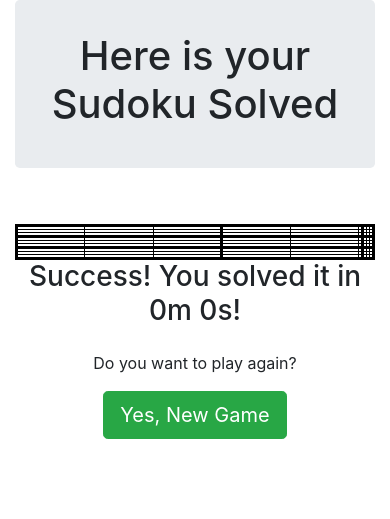
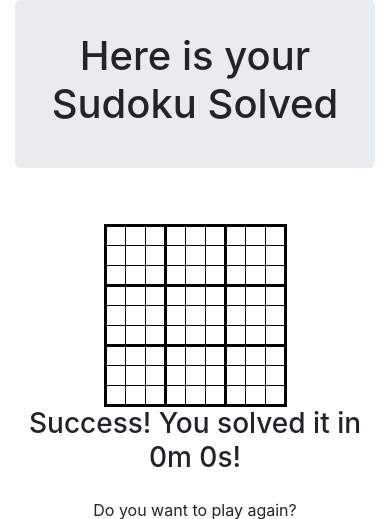
Before and after one commit to sdplamen/sudoku, a Django app: page /solved/1/ in a window 390 px wide. Shown: the top 519 px of the page. Run offline with Django 5.2, Linux system fonts and the light colour scheme; tables that the repository leaves empty hold one stand-in row (values such as "Sample post"); some libraries are stand-ins or nearby versions.

Commit message:
Update staic

```diff
--- a/static/style.css
+++ b/static/style.css
@@ -85,10 +85,10 @@ input{
   font-weight: bold;
 }
 
-@media (max-width: 600px) {
+@media (max-width: 900px) {
   td {
-    height: 50%;
-    width: 50%;
+    height: 50px;
+    width: 50px;
     font-size: 18px;
   }
 
@@ -103,10 +103,10 @@ input{
   }
 }
 
-@media (max-width: 400px) {
+@media (max-width: 600px) {
   td {
-    height: 20%;
-    width: 20%;
+    height: 20px;
+    width: 20px;
     font-size: 12px;
   }
 
```
Also changed, not shown: 1 other file.
